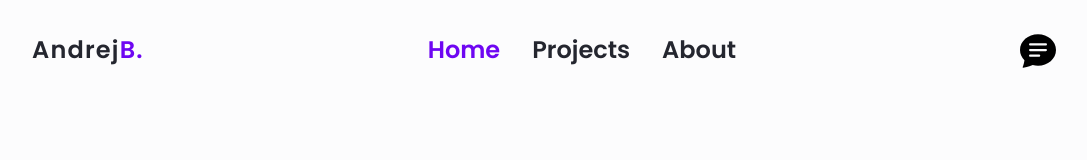
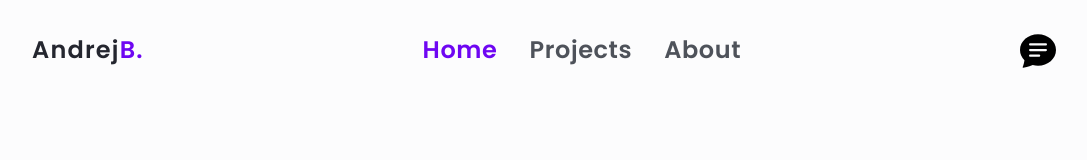
Before and after one commit to AndrejBerezni/Portfolio2024, a Next.js app: page / in a window 1280 px wide. Shown: the top 160 px of the page, without its empty margins (96-1183 px from the left). Built offline with nearby package versions, Linux system fonts and the light colour scheme.

Commit message:
create DropDownMenu for Navbar that will be shown on small screens

```diff
--- /dev/null
+++ b/src/components/Navbar/DropDownMenu.tsx
@@ -0,0 +1,37 @@
+import { motion } from 'framer-motion'
+
+import NavbarLink from './NavbarLink'
+
+export default function DropDownMenu({
+  links,
+}: {
+  links: { name: string; address: string }[]
+}) {
+  return (
+    <motion.ul
+      initial={{
+        scaleY: 0,
+        translateY: '-50%',
+      }}
+      animate={{
+        scaleY: 1,
+        translateY: '0%',
+      }}
+      transition={{
+        duration: 1,
+        type: 'spring',
+      }}
+      className="absolute top-full z-10 flex w-full flex-col gap-3 bg-background px-1 py-2 md:hidden"
+    >
+      {[
+        ...links,
+        {
+          name: 'get in touch',
+          address: '/contact',
+        },
+      ].map((link) => (
+        <NavbarLink link={link} key={`${link.name}-navbar-dropdown-link`} />
+      ))}
+    </motion.ul>
+  )
+}
--- a/src/components/Navbar/NavbarLink.tsx
+++ b/src/components/Navbar/NavbarLink.tsx
@@ -16,9 +16,9 @@ export default function NavbarLink({
     <li>
       <Link
         href={link.address}
-        className={clsx('font-semibold capitalize ', {
+        className={clsx('font-semibold capitalize tracking-wide', {
           'text-brand': pathname === link.address,
-          'text-primary duration-200  hover:text-brand':
+          'text-secondary duration-200  hover:text-brand':
             pathname !== link.address,
         })}
       >
--- a/src/components/Navbar/index.tsx
+++ b/src/components/Navbar/index.tsx
@@ -3,6 +3,7 @@ import { useState } from 'react'
 
 import Link from 'next/link'
 
+import DropDownMenu from './DropDownMenu'
 import GetInTouchLink from './GetInTouchLink'
 import MenuToggler from './MenuToggler'
 import NavbarLink from './NavbarLink'
@@ -26,7 +27,7 @@ export default function Navbar() {
   ]
 
   return (
-    <menu className="flex w-full items-center justify-between text-2xl">
+    <menu className="relative flex w-full items-center justify-between text-2xl">
       <Link
         href="/"
         className="text-2xl font-semibold tracking-wider text-primary"
@@ -47,6 +48,7 @@ export default function Navbar() {
         toggle={() => setMenuOpen((prev) => !prev)}
         open={menuOpen}
       />
+      {menuOpen && <DropDownMenu links={links} />}
     </menu>
   )
 }
```
